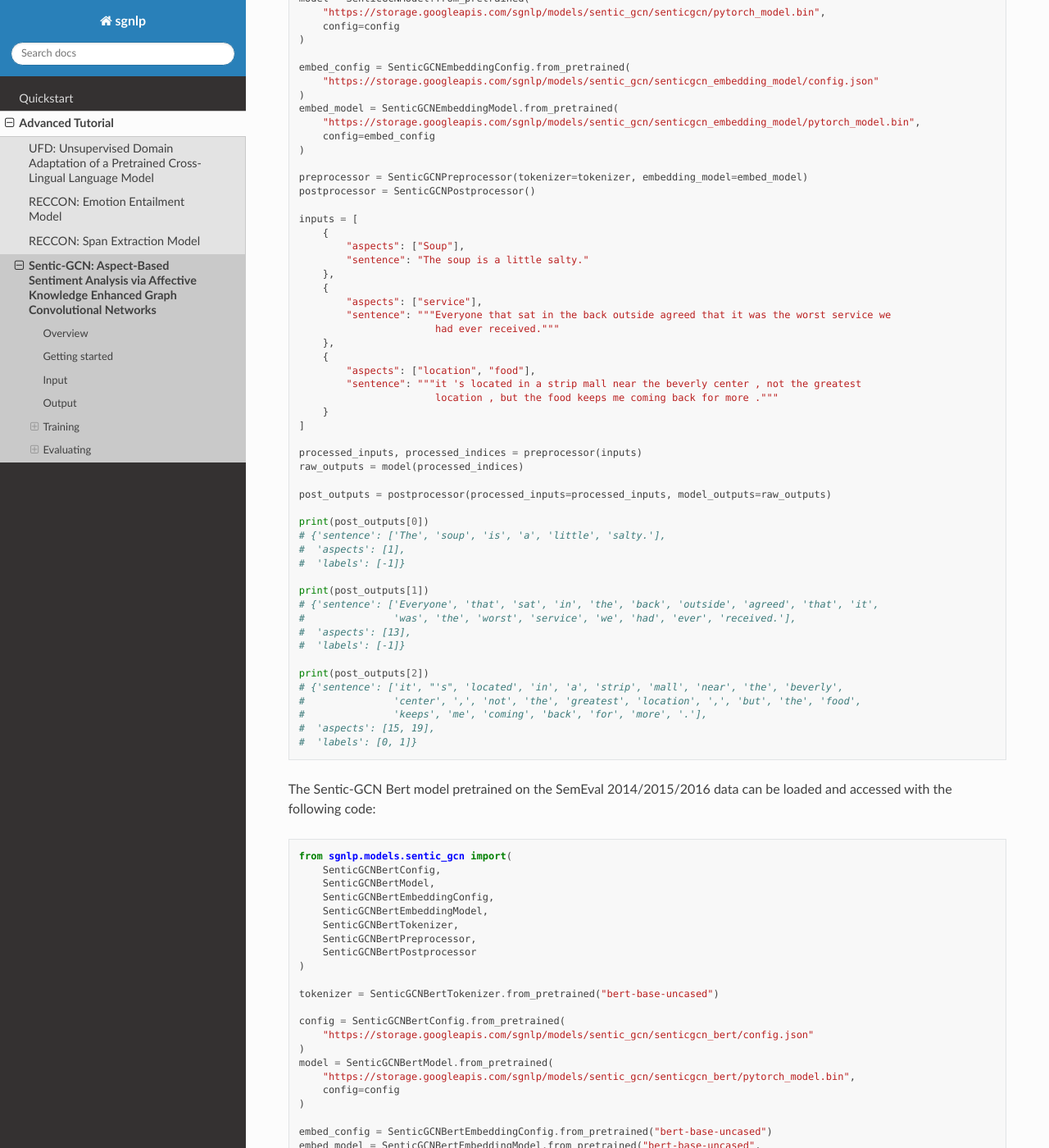
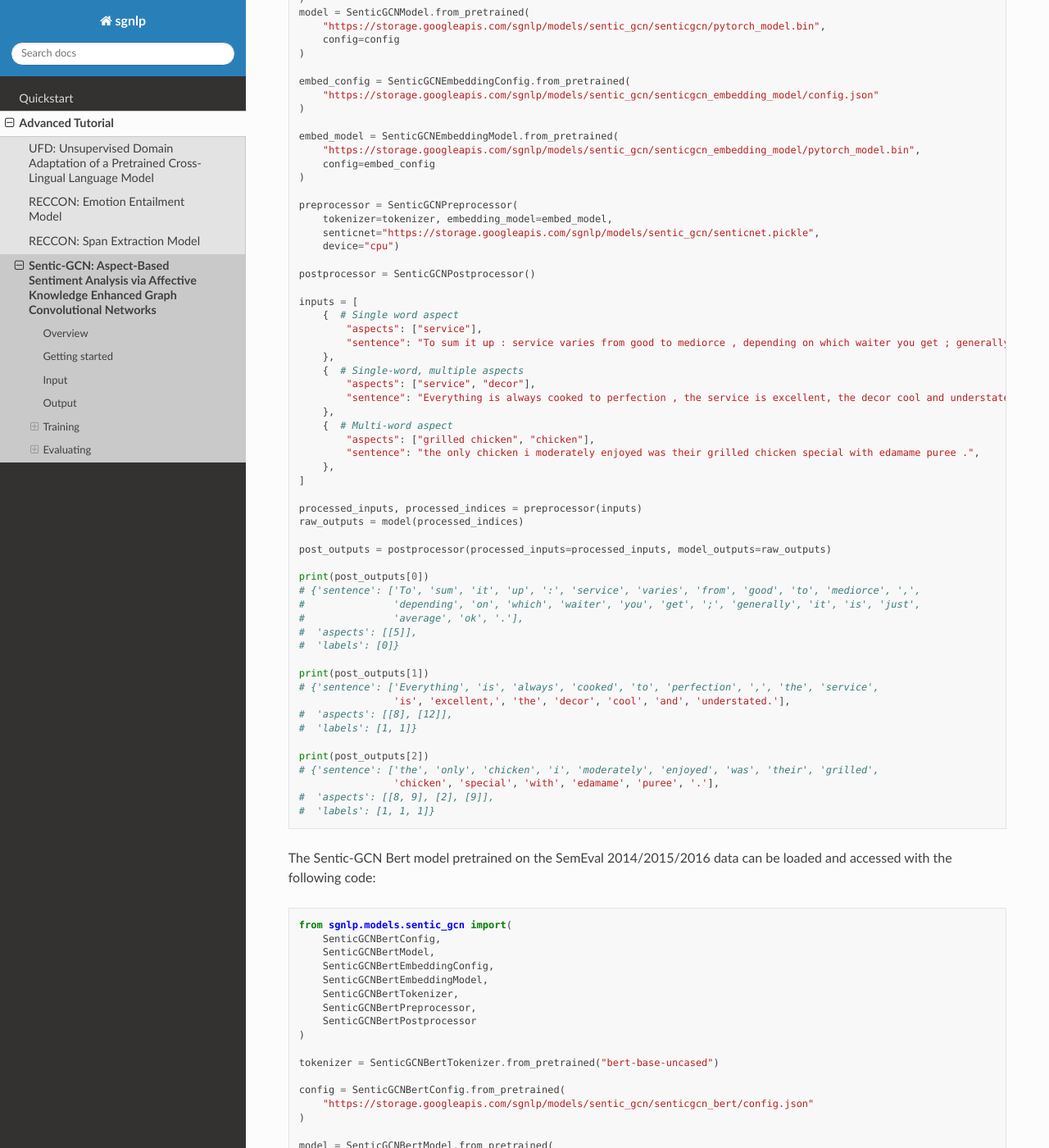
Before and after one commit to aisingapore/sgnlp, a Sphinx documentation site: the page built from docs/source/model/senticgcn.rst, in a window 1280 px wide and 1400 px high, scrolled down 1419 px. Shown: the whole window at 82% size. Built offline with Sphinx 7.4.7 and the Read the Docs theme 2.0.0, drawn with Linux system fonts in a browser that asks for light colours; pages that are not in the unit, such as notebooks, are missing from menus; some of the changed text lies outside the part shown.

Commit message:
[#46] update senticgcn docs to reflect support for multi-word aspect

```diff
--- a/docs/source/model/senticgcn.rst
+++ b/docs/source/model/senticgcn.rst
@@ -55,6 +55,7 @@ following code:
     download_tokenizer_files(
         "https://storage.googleapis.com/sgnlp/models/sentic_gcn/senticgcn_tokenizer/",
         "senticgcn_tokenizer")
+
     tokenizer = SenticGCNTokenizer.from_pretrained("senticgcn_tokenizer")
 
     config = SenticGCNConfig.from_pretrained(
@@ -68,29 +69,32 @@ following code:
     embed_config = SenticGCNEmbeddingConfig.from_pretrained(
         "https://storage.googleapis.com/sgnlp/models/sentic_gcn/senticgcn_embedding_model/config.json"
     )
+
     embed_model = SenticGCNEmbeddingModel.from_pretrained(
         "https://storage.googleapis.com/sgnlp/models/sentic_gcn/senticgcn_embedding_model/pytorch_model.bin",
         config=embed_config
     )
 
-    preprocessor = SenticGCNPreprocessor(tokenizer=tokenizer, embedding_model=embed_model)
+    preprocessor = SenticGCNPreprocessor(
+        tokenizer=tokenizer, embedding_model=embed_model,
+        senticnet="https://storage.googleapis.com/sgnlp/models/sentic_gcn/senticnet.pickle",
+        device="cpu")
+
     postprocessor = SenticGCNPostprocessor()
 
     inputs = [
-        {
-            "aspects": ["Soup"],
-            "sentence": "The soup is a little salty."
+        {  # Single word aspect
+            "aspects": ["service"],
+            "sentence": "To sum it up : service varies from good to mediorce , depending on which waiter you get ; generally it is just average ok .",
         },
-        {
-            "aspects": ["service"],
-            "sentence": """Everyone that sat in the back outside agreed that it was the worst service we
-                           had ever received."""
+        {  # Single-word, multiple aspects
+            "aspects": ["service", "decor"],
+            "sentence": "Everything is always cooked to perfection , the service is excellent, the decor cool and understated.",
         },
-        {
-            "aspects": ["location", "food"],
-            "sentence": """it 's located in a strip mall near the beverly center , not the greatest
-                           location , but the food keeps me coming back for more ."""
-        }
+        {  # Multi-word aspect
+            "aspects": ["grilled chicken", "chicken"],
+            "sentence": "the only chicken i moderately enjoyed was their grilled chicken special with edamame puree .",
+        },
     ]
 
     processed_inputs, processed_indices = preprocessor(inputs)
@@ -99,22 +103,23 @@ following code:
     post_outputs = postprocessor(processed_inputs=processed_inputs, model_outputs=raw_outputs)
 
     print(post_outputs[0])
-    # {'sentence': ['The', 'soup', 'is', 'a', 'little', 'salty.'],
-    #  'aspects': [1],
-    #  'labels': [-1]}
+    # {'sentence': ['To', 'sum', 'it', 'up', ':', 'service', 'varies', 'from', 'good', 'to', 'mediorce', ',',
+    #               'depending', 'on', 'which', 'waiter', 'you', 'get', ';', 'generally', 'it', 'is', 'just',
+    #               'average', 'ok', '.'],
+    #  'aspects': [[5]],
+    #  'labels': [0]}
 
     print(post_outputs[1])
-    # {'sentence': ['Everyone', 'that', 'sat', 'in', 'the', 'back', 'outside', 'agreed', 'that', 'it',
-    #               'was', 'the', 'worst', 'service', 'we', 'had', 'ever', 'received.'],
-    #  'aspects': [13],
-    #  'labels': [-1]}
+    # {'sentence': ['Everything', 'is', 'always', 'cooked', 'to', 'perfection', ',', 'the', 'service',
+                    'is', 'excellent,', 'the', 'decor', 'cool', 'and', 'understated.'],
+    #  'aspects': [[8], [12]],
+    #  'labels': [1, 1]}
 
     print(post_outputs[2])
-    # {'sentence': ['it', "'s", 'located', 'in', 'a', 'strip', 'mall', 'near', 'the', 'beverly',
-    #               'center', ',', 'not', 'the', 'greatest', 'location', ',', 'but', 'the', 'food',
-    #               'keeps', 'me', 'coming', 'back', 'for', 'more', '.'],
-    #  'aspects': [15, 19],
-    #  'labels': [0, 1]}
+    # {'sentence': ['the', 'only', 'chicken', 'i', 'moderately', 'enjoyed', 'was', 'their', 'grilled',
+                    'chicken', 'special', 'with', 'edamame', 'puree', '.'],
+    #  'aspects': [[8, 9], [2], [9]],
+    #  'labels': [1, 1, 1]}
 
 
 The Sentic-GCN Bert model pretrained on the SemEval 2014/2015/2016 data can be loaded and accessed
@@ -137,34 +142,38 @@ with the following code:
     config = SenticGCNBertConfig.from_pretrained(
         "https://storage.googleapis.com/sgnlp/models/sentic_gcn/senticgcn_bert/config.json"
     )
+
     model = SenticGCNBertModel.from_pretrained(
         "https://storage.googleapis.com/sgnlp/models/sentic_gcn/senticgcn_bert/pytorch_model.bin",
         config=config
     )
 
     embed_config = SenticGCNBertEmbeddingConfig.from_pretrained("bert-base-uncased")
+
     embed_model = SenticGCNBertEmbeddingModel.from_pretrained("bert-base-uncased",
         config=embed_config
     )
 
-    preprocessor = SenticGCNBertPreprocessor(tokenizer=tokenizer, embedding_model=embed_model)
+    preprocessor = SenticGCNBertPreprocessor(
+        tokenizer=tokenizer, embedding_model=embed_model,
+        senticnet="https://storage.googleapis.com/sgnlp/models/sentic_gcn/senticnet.pickle",
+        device="cpu")
+
     postprocessor = SenticGCNBertPostprocessor()
 
     inputs = [
-        {
-            "aspects": ["Soup"],
-            "sentence": "The soup is a little salty."
+        {  # Single word aspect
+            "aspects": ["service"],
+            "sentence": "To sum it up : service varies from good to mediorce , depending on which waiter you get ; generally it is just average ok .",
         },
-        {
-            "aspects": ["service"],
-            "sentence": """Everyone that sat in the back outside agreed that it was the worst service we
-                           had ever received."""
+        {  # Single-word, multiple aspects
+            "aspects": ["service", "decor"],
+            "sentence": "Everything is always cooked to perfection , the service is excellent, the decor cool and understated.",
         },
-        {
-            "aspects": ["location", "food"],
-            "sentence": """it 's located in a strip mall near the beverly center , not the greatest
-                           location , but the food keeps me coming back for more ."""
-        }
+        {  # Multi-word aspect
+            "aspects": ["grilled chicken", "chicken"],
+            "sentence": "the only chicken i moderately enjoyed was their grilled chicken special with edamame puree .",
+        },
     ]
 
     processed_inputs, processed_indices = preprocessor(inputs)
@@ -173,22 +182,23 @@ with the following code:
     post_outputs = postprocessor(processed_inputs=processed_inputs, model_outputs=raw_outputs)
 
     print(post_outputs[0])
-    # {'sentence': ['The', 'soup', 'is', 'a', 'little', 'salty.'],
-    #  'aspects': [1],
-    #  'labels': [-1]}
+    # {'sentence': ['To', 'sum', 'it', 'up', ':', 'service', 'varies', 'from', 'good', 'to', 'mediorce', ',',
+    #               'depending', 'on', 'which', 'waiter', 'you', 'get', ';', 'generally', 'it', 'is', 'just',
+    #               'average', 'ok', '.'],
+    #  'aspects': [[5]],
+    #  'labels': [0]}
 
     print(post_outputs[1])
-    # {'sentence': ['Everyone', 'that', 'sat', 'in', 'the', 'back', 'outside', 'agreed', 'that', 'it',
-    #               'was', 'the', 'worst', 'service', 'we', 'had', 'ever', 'received.'],
-    #  'aspects': [13],
-    #  'labels': [-1]}
+    # {'sentence': ['Everything', 'is', 'always', 'cooked', 'to', 'perfection', ',', 'the', 'service',
+                    'is', 'excellent,', 'the', 'decor', 'cool', 'and', 'understated.'],
+    #  'aspects': [[8], [12]],
+    #  'labels': [1, 1]}
 
     print(post_outputs[2])
-    # {'sentence': ['it', "'s", 'located', 'in', 'a', 'strip', 'mall', 'near', 'the', 'beverly',
-    #               'center', ',', 'not', 'the', 'greatest', 'location', ',', 'but', 'the', 'food',
-    #               'keeps', 'me', 'coming', 'back', 'for', 'more', '.'],
-    #  'aspects': [15, 19],
-    #  'labels': [0, 1]}
+    # {'sentence': ['the', 'only', 'chicken', 'i', 'moderately', 'enjoyed', 'was', 'their', 'grilled',
+                    'chicken', 'special', 'with', 'edamame', 'puree', '.'],
+    #  'aspects': [[8, 9], [2], [9]],
+    #  'labels': [1, 1, 1]}
 
 
 Input
@@ -206,6 +216,8 @@ The input data needs to be a dictionary with the following keys:
 The value(s) for aspects must be a list and each aspect must also exists in the sentence. If aspect have more than one
 occurances in the sentence, each aspect will be treated as an input instance.
 
+The value for sentence and aspect(s) must be a string and each aspect can consists of multiple words.
+
 
 Output
 ~~~~~~~~~~~~~~~~~~~~~~~~~~~~~~~~~~~~~~~~~~~~~~~~~~~~~~~~~~~~~~~~~~~~~~~~~~~~~~~~~~~~~~~~~~~~~~~~~~~~~~~~~
```
Also changed, not shown: other parts of docs/source/model/senticgcn.rst (+1 -1 lines).
